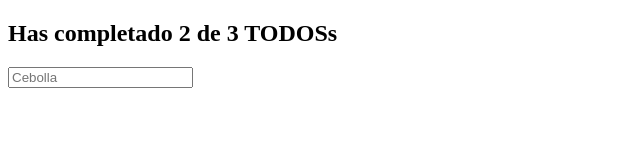
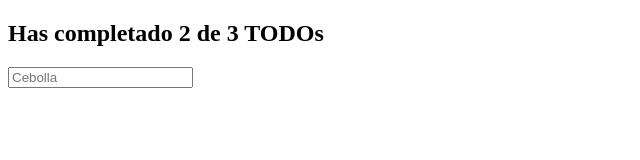
Before and after one commit to dax97/ToDo-react, a React (Create React App) app: page / in a window 1280 px wide. Shown: the top 160 px of the page, without its empty margins (0-640 px from the left). Built offline with nearby package versions, Linux system fonts and the light colour scheme.

Commit message:
Se ha terminado la edicion de una primera versión del componente TodoCounter

```diff
--- a/src/App.js
+++ b/src/App.js
@@ -1,4 +1,5 @@
 import React from 'react';
+import { TodoCounter } from './TodoCounter';
 //import './App.css';
 
 const todos = [
@@ -9,8 +10,7 @@ const todos = [
 function App(porps) {
   return (
     <React.Fragment> {/* = <>*/}
-      {/*<TodoCounter />*/}
-      <h2>Has completado 2 de 3 TODOSs</h2>
+      <TodoCounter />
 
       {/*<TodoSearch />*/}
         <input placeholder="Cebolla" />
--- a/src/TodoCounter.js
+++ b/src/TodoCounter.js
@@ -0,0 +1,11 @@
+import React from 'react';
+
+function TodoCounter()
+{
+    return (
+        <h2>Has completado 2 de 3 TODOs</h2>
+
+    );
+}
+
+export { TodoCounter };
```
